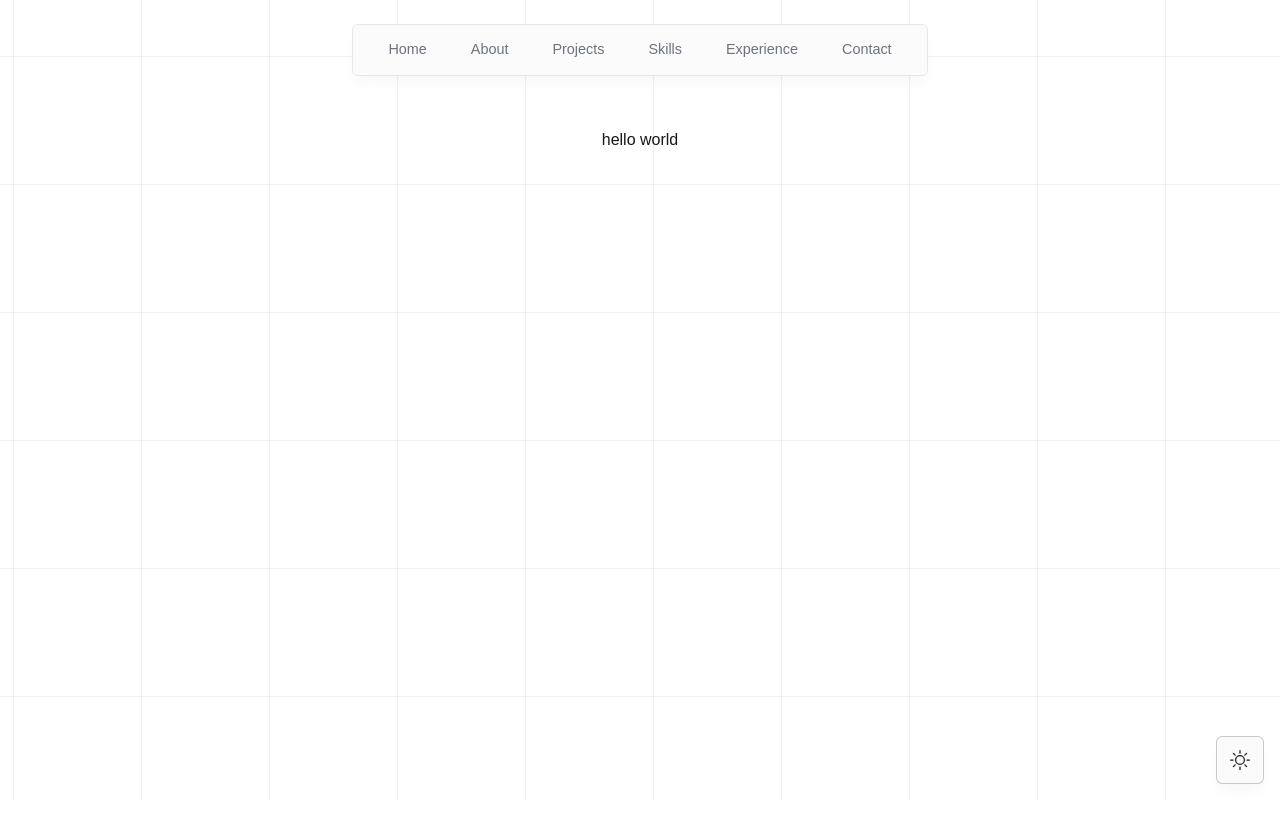
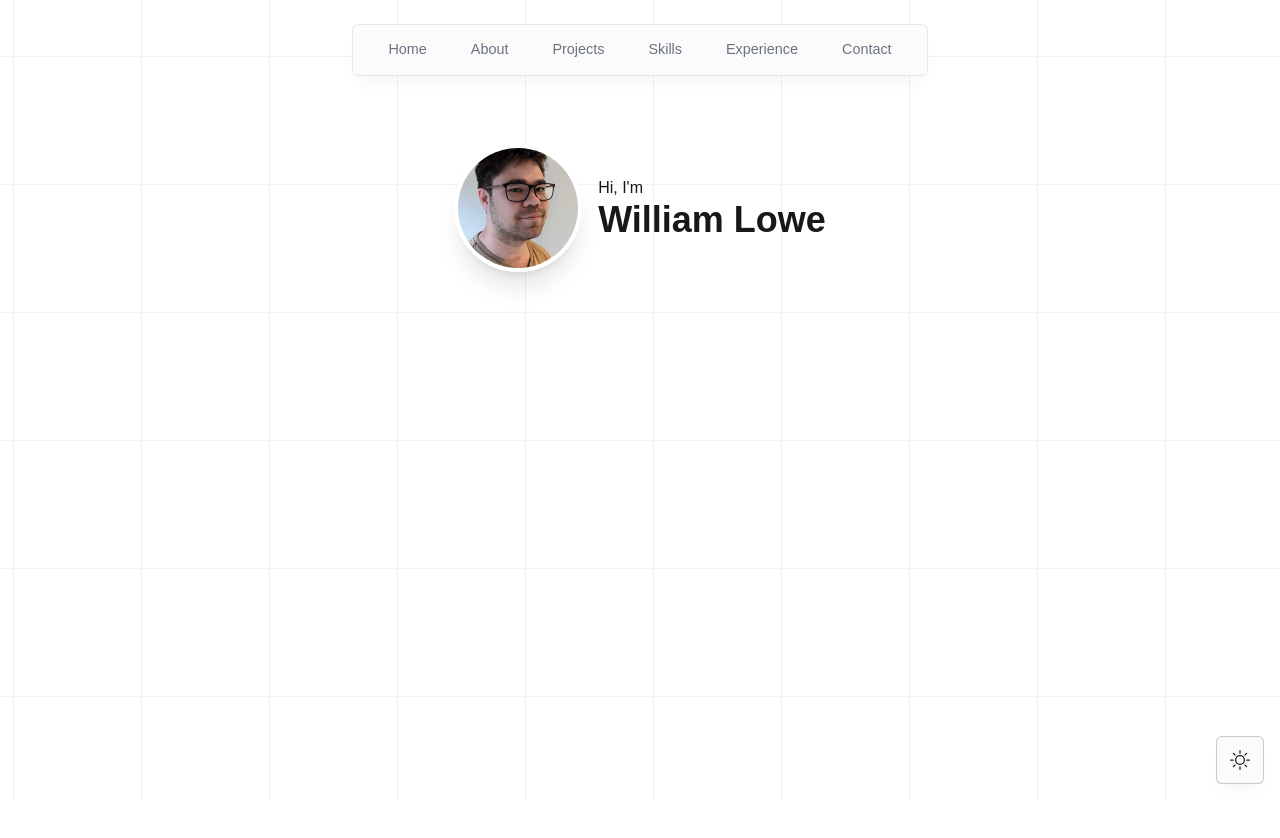
Before and after one commit to williamalowe/next-portfolio, a Next.js app: page / in a window 1280 px wide. Shown: the top 838 px of the page. After the commit the page ends 800 px from the top, so only its background shows below. Built offline with nearby package versions, Linux system fonts and the light colour scheme; a web font is replaced by a local one.

Commit message:
wip: add profile picture to intro-component

```diff
--- a/src/app/layout.tsx
+++ b/src/app/layout.tsx
@@ -21,7 +21,7 @@ export default function RootLayout({
   return (
     <html lang="en">
       <body
-        className={`${font.className} min-h-screen text-zinc-900 dark:text-zinc-50/80`}
+        className={`${font.className} min-h-screen text-zinc-900 pt-28 sm:pt-36 dark:text-zinc-50/80`}
       >
         <ThemeContextProvider>
           <Background />
--- a/src/app/page.tsx
+++ b/src/app/page.tsx
@@ -1,7 +1,9 @@
+import Intro from "@/components/intro";
+
 export default function Home() {
   return (
-    <main className="flex flex-col items-center mt-32">
-      hello world
+    <main className="flex flex-col items-center">
+      <Intro />
     </main>
   );
 }
--- /dev/null
+++ b/src/components/intro.tsx
@@ -0,0 +1,24 @@
+import Image from "next/image";
+
+export default function Intro() {
+  return (
+    <section>
+      <div className="flex flex-col items-center gap-4 sm:flex-row">
+        <Image
+          src='/profile.jpg'
+          alt="William Lowe profile picture"
+          width={192}
+          height={192}
+          quality={95}
+          priority={true}
+          className="w-32 h-32 rounded-full object-cover border-[0.3rem] border-white shadow-xl dark:border-black/20"
+        />
+        <div className="text-center sm:text-left">
+          <h5>Hi, I&apos;m</h5>
+          <h1 className="text-4xl font-bold">William Lowe</h1>
+        </div>
+      </div>
+      <div></div>
+    </section>
+  )
+}
--- a/src/components/theme-switch.tsx
+++ b/src/components/theme-switch.tsx
@@ -1,19 +1,28 @@
 "use client";
 
 import { useTheme } from "@/context/theme-context";
+import { motion } from "framer-motion";
 import { BsMoon, BsSun } from "react-icons/bs";
 
 export default function ThemeSwitch() {
   const { theme, toggleTheme } = useTheme();
 
   return (
-    <button
+    <motion.button
       onClick={toggleTheme}
       className="fixed bottom-4 right-4 w-8 h-8 bg-zinc-50 bg-opacity-80 shadow-lg shadow-black/[0.03]
       border border-black/20 border-opacity-40 backdrop-blur-[0.5rem] flex items-center justify-center
       rounded-md dark:bg-zinc-900 dark:border-black/40 dark:bg-opacity-75 sm:w-12 sm:h-12 sm:text-xl"
+      initial={{
+        opacity: 0,
+        y: 100,
+      }}
+      animate={{
+        opacity: 1,
+        y: 0,
+      }}
     >
       {theme === "light" ? <BsSun /> : <BsMoon />}
-    </button>
+    </motion.button>
   );
 }
```
